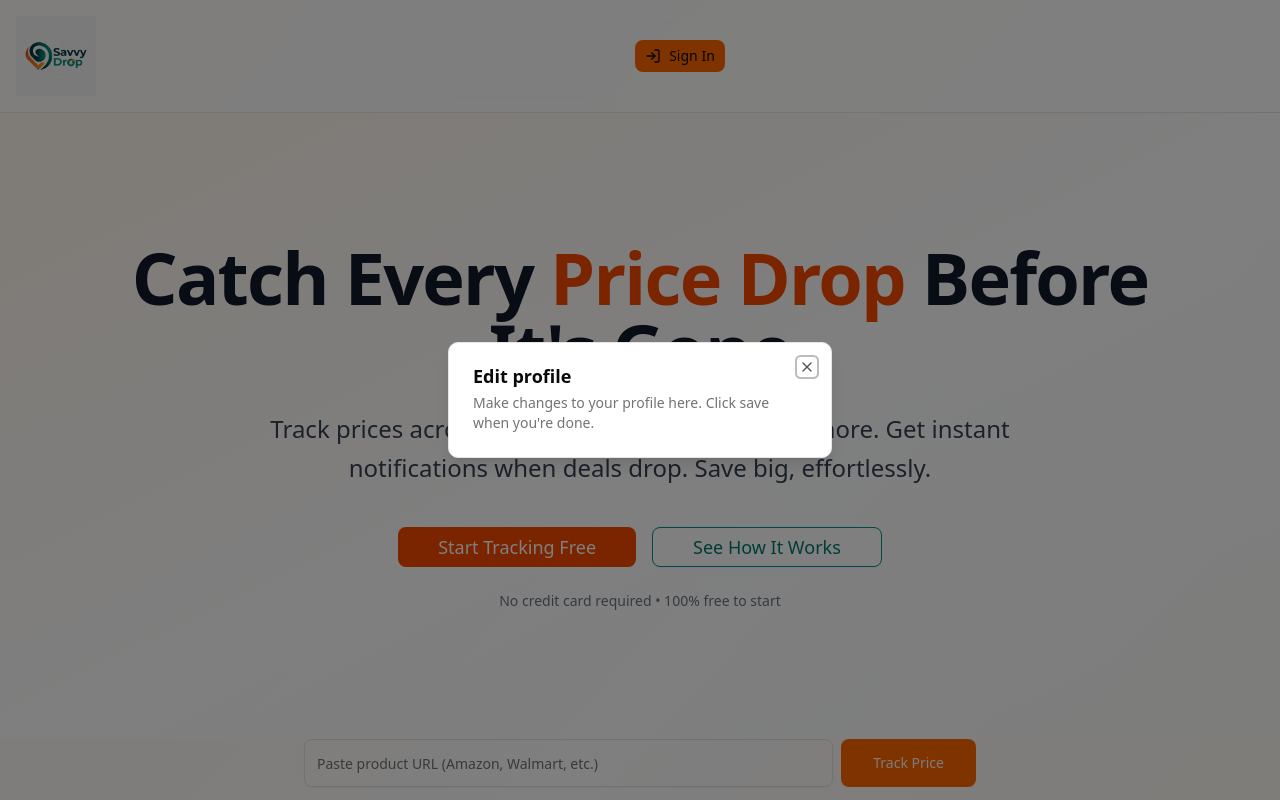
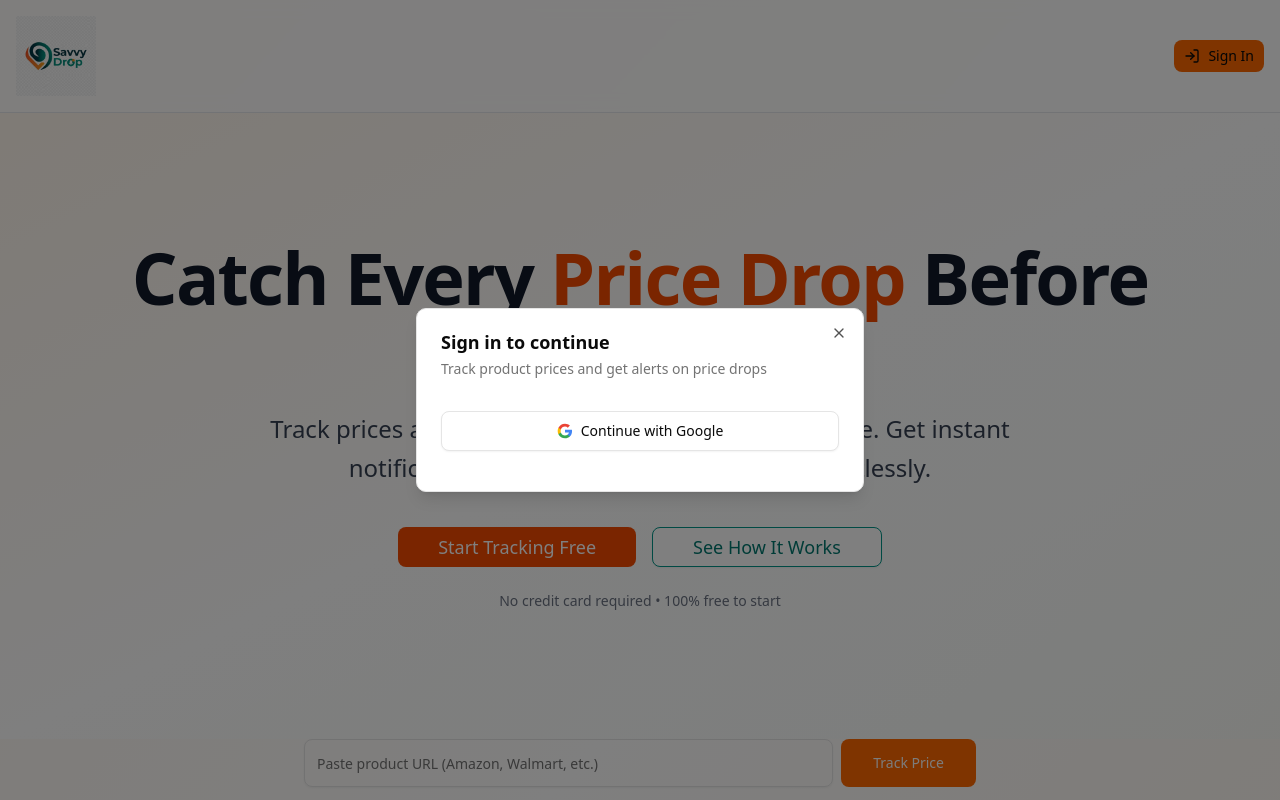
Before and after one commit to mariembenhassen/Savvy-Drop, a Next.js app: page / in a window 1280 px wide. Both pictures are taken after a click on the button "Sign In". Shown: the top 800 px of the page. Built offline with nearby package versions, Linux system fonts and the light colour scheme; no server answers.

Commit message:
handle google login

```diff
--- a/components/AuthButton.jsx
+++ b/components/AuthButton.jsx
@@ -1,11 +1,21 @@
 "use client";
 import React, { useState } from "react";
 import { Button } from "./ui/button";
-import { LogIn } from "lucide-react";
-import {AuthModal} from "./AuthModal"
+import { LogIn, LogOut } from "lucide-react";
+import { AuthModal } from "./AuthModal";
 
-const AuthButton = ({user}) => {
-    const [showAuthModal, setShowAuthModal] = useState(false);
+const AuthButton = ({ user }) => {
+  const [showAuthModal, setShowAuthModal] = useState(false);
+  if (user) {
+    return (
+      <form action={signOut}>
+        <Button variant="ghost" size="sm" type="submit" className="gap-2">
+          <LogOut className="w-4 h-4" />
+          Sign Out
+        </Button>
+      </form>
+    );
+  }
   return (
     <>
       <Button
@@ -18,9 +28,9 @@
         Sign In
       </Button>
       <AuthModal
-       isOpen={showAuthModal}
-       onClose={()=>setShowAuthModal(false)}
-       />
+        isOpen={showAuthModal}
+        onClose={() => setShowAuthModal(false)}
+      />
     </>
   );
 };
--- a/components/AuthModal.jsx
+++ b/components/AuthModal.jsx
@@ -1,29 +1,66 @@
-import { Button } from "@/components/ui/button"
+
+import { createClient } from "@/utils/superbase/client";
 import {
   Dialog,
-  DialogClose,
   DialogContent,
   DialogDescription,
   DialogHeader,
   DialogTitle,
-  DialogTrigger,
-} from "@/components/ui/dialog"
+} from "@/components/ui/dialog";
+import { Button } from "@/components/ui/button";
 
-export function AuthModal({isOpen , onClose}) {
+export function AuthModal({ isOpen, onClose }) {
+    const supabase = createClient();
+
+    const handleGoogleLogin = async () => {
+      const { origin } = window.location;
+
+      await supabase.auth.signInWithOAuth({
+        provider: "google",
+        options: {
+          redirectTo: `${origin}/auth/callback`,
+        },
+      });
+    };
     return (
-    <Dialog open={isOpen} onOpenChange={onClose} >
-      <form>
-        <DialogContent className="sm:max-w-sm">
+    <Dialog open={isOpen} onOpenChange={onClose}>
+      <DialogContent className="sm:max-w-md">
         <DialogHeader>
-            <DialogTitle>Edit profile</DialogTitle>
+          <DialogTitle>Sign in to continue</DialogTitle>
           <DialogDescription>
-              Make changes to your profile here. Click save when you&apos;re
-              done.
+            Track product prices and get alerts on price drops
           </DialogDescription>
         </DialogHeader>
 
+        <div className="flex flex-col gap-4 py-4">
+          <Button
+            onClick={handleGoogleLogin}
+            variant="outline"
+            className="w-full gap-2"
+            size="lg"
+          >
+            <svg className="w-5 h-5" viewBox="0 0 24 24">
+              <path
+                fill="#4285F4"
+                d="M22.56 12.25c0-.78-.07-1.53-.2-2.25H12v4.26h5.92c-.26 1.37-1.04 2.53-2.21 3.31v2.77h3.57c2.08-1.92 3.28-4.74 3.28-8.09z"
+              />
+              <path
+                fill="#34A853"
+                d="M12 23c2.97 0 5.46-.98 7.28-2.66l-3.57-2.77c-.98.66-2.23 1.06-3.71 1.06-2.86 0-5.29-1.93-6.16-4.53H2.18v2.84C3.99 20.53 7.7 23 12 23z"
+              />
+              <path
+                fill="#FBBC05"
+                d="M5.84 14.09c-.22-.66-.35-1.36-.35-2.09s.13-1.43.35-2.09V7.07H2.18C1.43 8.55 1 10.22 1 12s.43 3.45 1.18 4.93l2.85-2.22.81-.62z"
+              />
+              <path
+                fill="#EA4335"
+                d="M12 5.38c1.62 0 3.06.56 4.21 1.64l3.15-3.15C17.45 2.09 14.97 1 12 1 7.7 1 3.99 3.47 2.18 7.07l3.66 2.84c.87-2.6 3.3-4.53 6.16-4.53z"
+              />
+            </svg>
+            Continue with Google
+          </Button>
+        </div>
       </DialogContent>
-      </form>
     </Dialog>
-  )
+  );
 }
```
Lines whose indentation alone changed are shown as unchanged.
